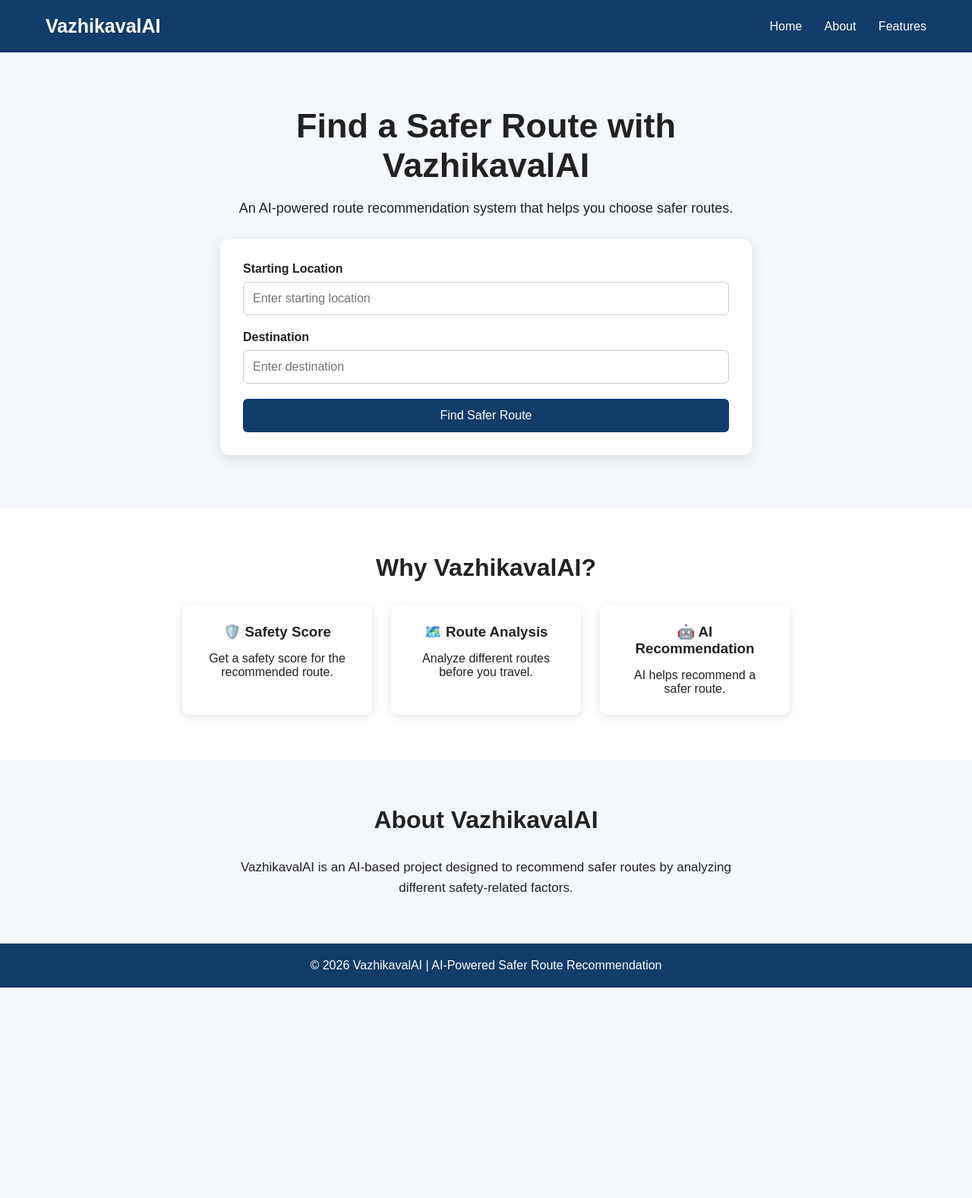
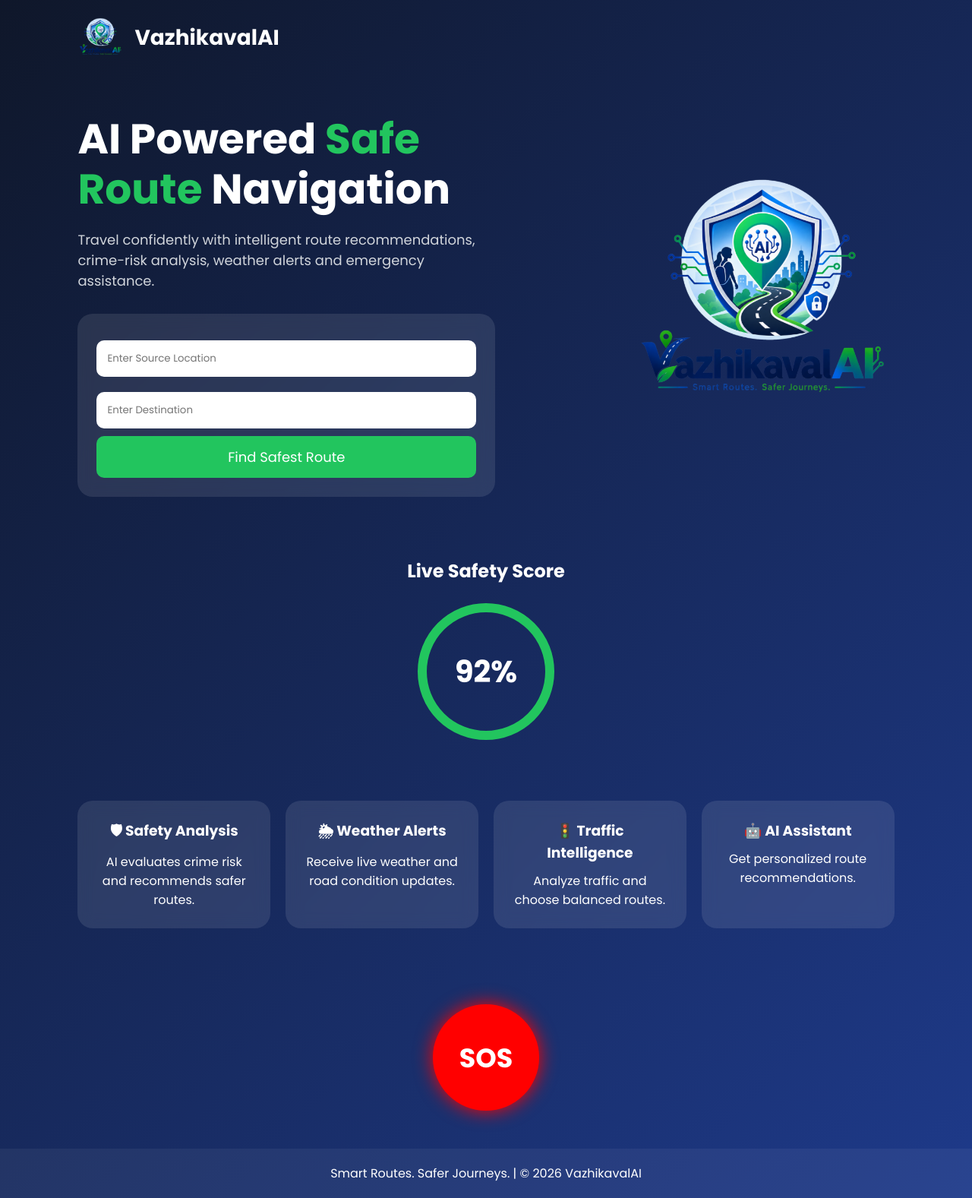
Before and after one commit to codewitharthi/VazhikavalAI, a plain HTML site: page frontend/index.html in a window 1280 px wide. Shown: the whole page at 76% size. Before the commit the page ends 1300 px from the top, so only its background shows below. Drawn offline with Linux system fonts and the light colour scheme.

Commit message:
Added logo and updated frontend

```diff
--- a/frontend/index.html
+++ b/frontend/index.html
@@ -3,128 +3,263 @@
 <head>
 <meta charset="UTF-8">
 <meta name="viewport" content="width=device-width, initial-scale=1.0">
+<title>VazhikavalAI</title>
 
-    <title>VazhikavalAI - Safer Route Finder</title>
+<link href="https://fonts.googleapis.com/css2?family=Poppins:wght@300;400;500;600;700&display=swap" rel="stylesheet">
 
-    <!-- Connect CSS -->
-    <link rel="stylesheet" href="style.css">
+<style>
+*{
+    margin:0;
+    padding:0;
+    box-sizing:border-box;
+    font-family:'Poppins',sans-serif;
+}
+
+body{
+    background:linear-gradient(135deg,#0f172a,#1e3a8a);
+    min-height:100vh;
+    color:white;
+}
+
+.navbar{
+    display:flex;
+    justify-content:space-between;
+    align-items:center;
+    padding:20px 8%;
+}
+
+.logo-section{
+    display:flex;
+    align-items:center;
+    gap:15px;
+}
+
+.logo-section img{
+    width:60px;
+}
+
+.logo-section h2{
+    font-size:28px;
+}
+
+.hero{
+    display:flex;
+    justify-content:space-between;
+    align-items:center;
+    padding:50px 8%;
+    flex-wrap:wrap;
+}
+
+.left{
+    max-width:550px;
+}
+
+.left h1{
+    font-size:55px;
+    line-height:1.2;
+}
+
+.left span{
+    color:#22c55e;
+}
+
+.left p{
+    margin-top:20px;
+    font-size:18px;
+    color:#d1d5db;
+}
+
+.search-box{
+    margin-top:30px;
+    background:rgba(255,255,255,0.1);
+    backdrop-filter:blur(10px);
+    padding:25px;
+    border-radius:20px;
+}
+
+.search-box input{
+    width:100%;
+    padding:14px;
+    margin:10px 0;
+    border:none;
+    border-radius:10px;
+}
+
+.search-box button{
+    width:100%;
+    padding:14px;
+    border:none;
+    border-radius:10px;
+    background:#22c55e;
+    color:white;
+    font-size:18px;
+    cursor:pointer;
+}
+
+.right img{
+    width:350px;
+    animation:float 3s ease-in-out infinite;
+}
+
+@keyframes float{
+    0%,100%{
+        transform:translateY(0);
+    }
+    50%{
+        transform:translateY(-15px);
+    }
+}
+
+.features{
+    display:grid;
+    grid-template-columns:repeat(auto-fit,minmax(250px,1fr));
+    gap:20px;
+    padding:50px 8%;
+}
+
+.card{
+    background:rgba(255,255,255,0.1);
+    backdrop-filter:blur(10px);
+    border-radius:20px;
+    padding:25px;
+    text-align:center;
+}
+
+.card h3{
+    margin-bottom:10px;
+}
+
+.safety{
+    text-align:center;
+    padding:30px;
+}
+
+.score{
+    width:180px;
+    height:180px;
+    border-radius:50%;
+    border:12px solid #22c55e;
+    margin:auto;
+    display:flex;
+    justify-content:center;
+    align-items:center;
+    font-size:40px;
+    font-weight:bold;
+}
+
+.sos{
+    text-align:center;
+    margin:50px;
+}
+
+.sos button{
+    width:140px;
+    height:140px;
+    border-radius:50%;
+    border:none;
+    background:red;
+    color:white;
+    font-size:35px;
+    font-weight:bold;
+    cursor:pointer;
+    box-shadow:0 0 25px red;
+}
+
+footer{
+    text-align:center;
+    padding:20px;
+    margin-top:30px;
+    background:rgba(255,255,255,0.05);
+}
+
+@media(max-width:768px){
+.hero{
+    text-align:center;
+    justify-content:center;
+}
+
+.left h1{
+    font-size:38px;
+}
+
+.right img{
+    width:250px;
+    margin-top:30px;
+}
+}
+</style>
 </head>
-
 <body>
 
-    <!-- Header -->
-    <header>
-        <div class="logo">VazhikavalAI</div>
+<div class="navbar">
+    <div class="logo-section">
+        <img src="logo.png" alt="VazhikavalAI Logo">
+        <h2>VazhikavalAI</h2>
+    </div>
+</div>
 
-        <nav>
-            <a href="#home">Home</a>
-            <a href="#about">About</a>
-            <a href="#features">Features</a>
-        </nav>
-    </header>
+<section class="hero">
 
-
-    <!-- Home Section -->
-    <section id="home" class="hero">
-
-        <div class="hero-content">
-
-            <h1>Find a Safer Route with VazhikavalAI</h1>
+<div class="left">
+    <h1>AI Powered <span>Safe Route</span> Navigation</h1>
 
     <p>
-                An AI-powered route recommendation system
-                that helps you choose safer routes.
+        Travel confidently with intelligent route recommendations,
+        crime-risk analysis, weather alerts and emergency assistance.
     </p>
 
-            <!-- Location Form -->
-            <div class="route-box">
-
-                <label for="start">Starting Location</label>
-
-                <input
-                    type="text"
-                    id="start"
-                    placeholder="Enter starting location"
-                >
-
-                <label for="destination">Destination</label>
-
-                <input
-                    type="text"
-                    id="destination"
-                    placeholder="Enter destination"
-                >
-
-                <button onclick="findRoute()">
-                    Find Safer Route
-                </button>
-
+    <div class="search-box">
+        <input type="text" placeholder="Enter Source Location">
+        <input type="text" placeholder="Enter Destination">
+        <button>Find Safest Route</button>
+    </div>
 </div>
 
+<div class="right">
+    <img src="logo.png" alt="Logo">
 </div>
 
 </section>
 
+<section class="safety">
+    <h2>Live Safety Score</h2>
+    <br>
+    <div class="score">92%</div>
+</section>
 
-    <!-- Features Section -->
-    <section id="features">
+<section class="features">
 
-        <h2>Why VazhikavalAI?</h2>
-
-        <div class="features-container">
-
-            <div class="feature">
-                <h3>🛡️ Safety Score</h3>
-                <p>
-                    Get a safety score for the recommended route.
-                </p>
+<div class="card">
+    <h3>🛡 Safety Analysis</h3>
+    <p>AI evaluates crime risk and recommends safer routes.</p>
 </div>
 
-            <div class="feature">
-                <h3>🗺️ Route Analysis</h3>
-                <p>
-                    Analyze different routes before you travel.
-                </p>
+<div class="card">
+    <h3>🌦 Weather Alerts</h3>
+    <p>Receive live weather and road condition updates.</p>
 </div>
 
-            <div class="feature">
-                <h3>🤖 AI Recommendation</h3>
-                <p>
-                    AI helps recommend a safer route.
-                </p>
+<div class="card">
+    <h3>🚦 Traffic Intelligence</h3>
+    <p>Analyze traffic and choose balanced routes.</p>
 </div>
 
+<div class="card">
+    <h3>🤖 AI Assistant</h3>
+    <p>Get personalized route recommendations.</p>
 </div>
 
 </section>
 
+<div class="sos">
+    <button onclick="alert('Emergency Alert Sent!')">
+        SOS
+    </button>
+</div>
 
-    <!-- About Section -->
-    <section id="about">
-
-        <h2>About VazhikavalAI</h2>
-
-        <p>
-            VazhikavalAI is an AI-based project designed to
-            recommend safer routes by analyzing different
-            safety-related factors.
-        </p>
-
-    </section>
-
-
-    <!-- Footer -->
 <footer>
-
-        <p>
-            © 2026 VazhikavalAI | AI-Powered Safer Route Recommendation
-        </p>
-
+    Smart Routes. Safer Journeys. | © 2026 VazhikavalAI
 </footer>
-
-
-    <!-- Connect JavaScript -->
-    <script src="script.js"></script>
 
 </body>
 </html>
```
Also changed, not shown: vazhikavalAI.spring.com/pom.xml (added, +109 -0 lines), frontend/logo.png (added), 8 other files. Lines whose indentation alone changed are shown as unchanged.
